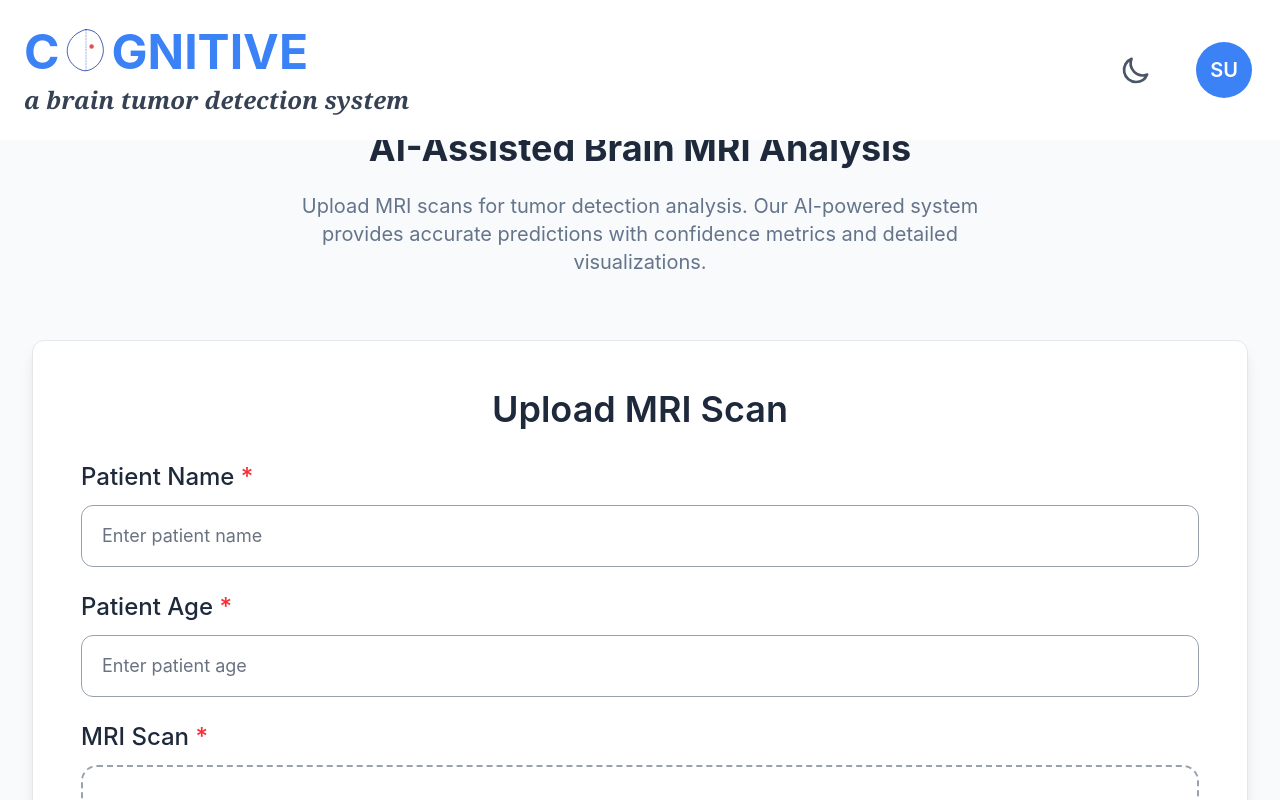
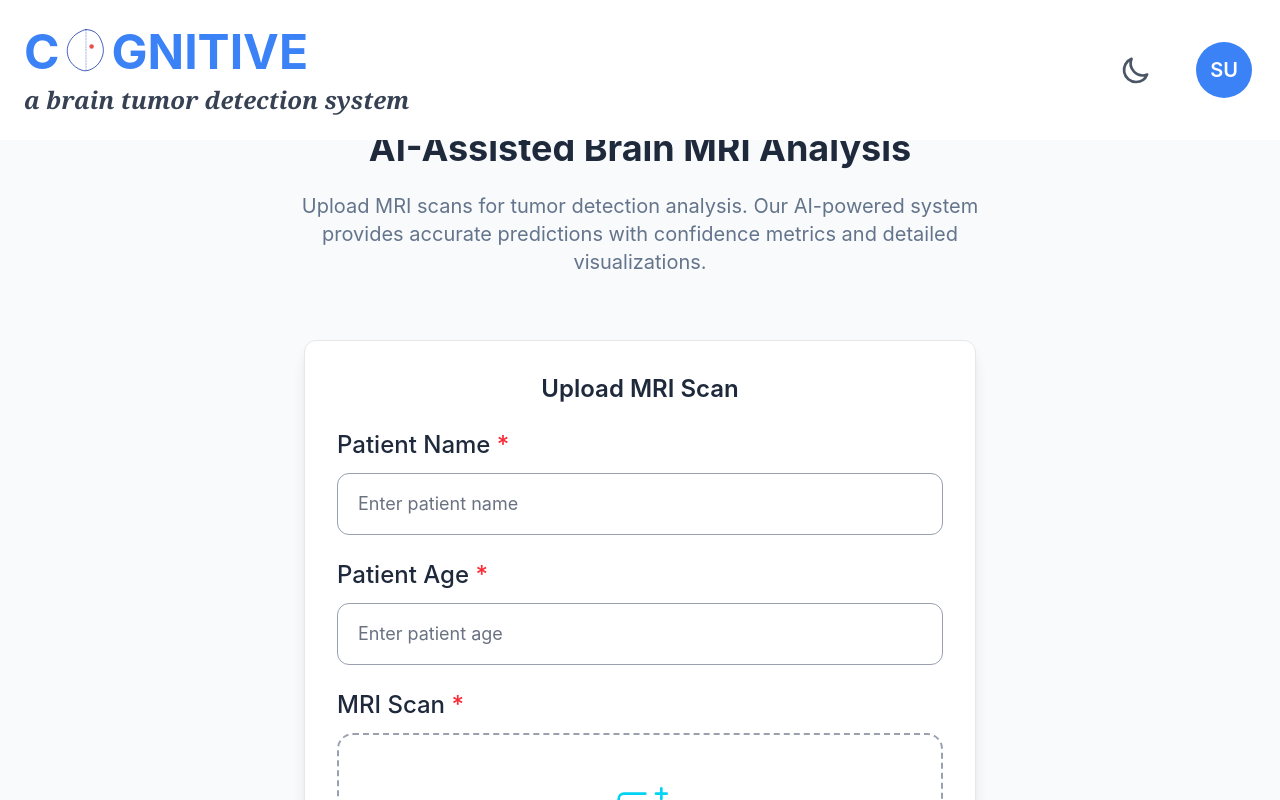
Before and after one commit to ashishUpa2004/brain-tumor-detection-system, a React (Vite) app in the folder frontend/: page /dashboard in a window 1280 px wide. Shown: the top 800 px of the page. Built offline with nearby package versions, Linux system fonts and the light colour scheme; no server answers; sample sign-in values are in the browser's storage.

Commit message:
fix: compact upload form layout, centered max-w-2xl

```diff
--- a/frontend/src/pages/Dashboard.tsx
+++ b/frontend/src/pages/Dashboard.tsx
@@ -173,11 +173,11 @@ export default function Dashboard({ user, onLogout }: DashboardProps) {
             )}
           </div>
         ) : (
-          /* Layout: Upload Form on left, Scan History below on right */
-          <div className="space-y-6 sm:space-y-8 lg:space-y-12">
-            {/* Upload Form Section - Full Width */}
-            <div className="bg-white dark:bg-gray-800 rounded-xl shadow-lg border border-gray-200 dark:border-gray-700 hover:shadow-xl hover:border-cyan-200 dark:hover:border-cyan-700 transition-all duration-300 p-6 sm:p-8 lg:p-12">
-              <h2 className="text-2xl sm:text-3xl lg:text-4xl font-semibold text-[#1E293B] dark:text-gray-100 mb-6 sm:mb-8 transition-colors text-center">
+          /* Layout: Upload Form centered, compact */
+          <div className="space-y-6 sm:space-y-8">
+            {/* Upload Form Section - Centered, max width */}
+            <div className="max-w-2xl mx-auto bg-white dark:bg-gray-800 rounded-xl shadow-lg border border-gray-200 dark:border-gray-700 hover:shadow-xl hover:border-cyan-200 dark:hover:border-cyan-700 transition-all duration-300 p-6 sm:p-8">
+              <h2 className="text-xl sm:text-2xl font-semibold text-[#1E293B] dark:text-gray-100 mb-4 sm:mb-6 transition-colors text-center">
                 Upload MRI Scan
               </h2>
               <UploadForm onUploadSuccess={handleUploadSuccess} />
```
